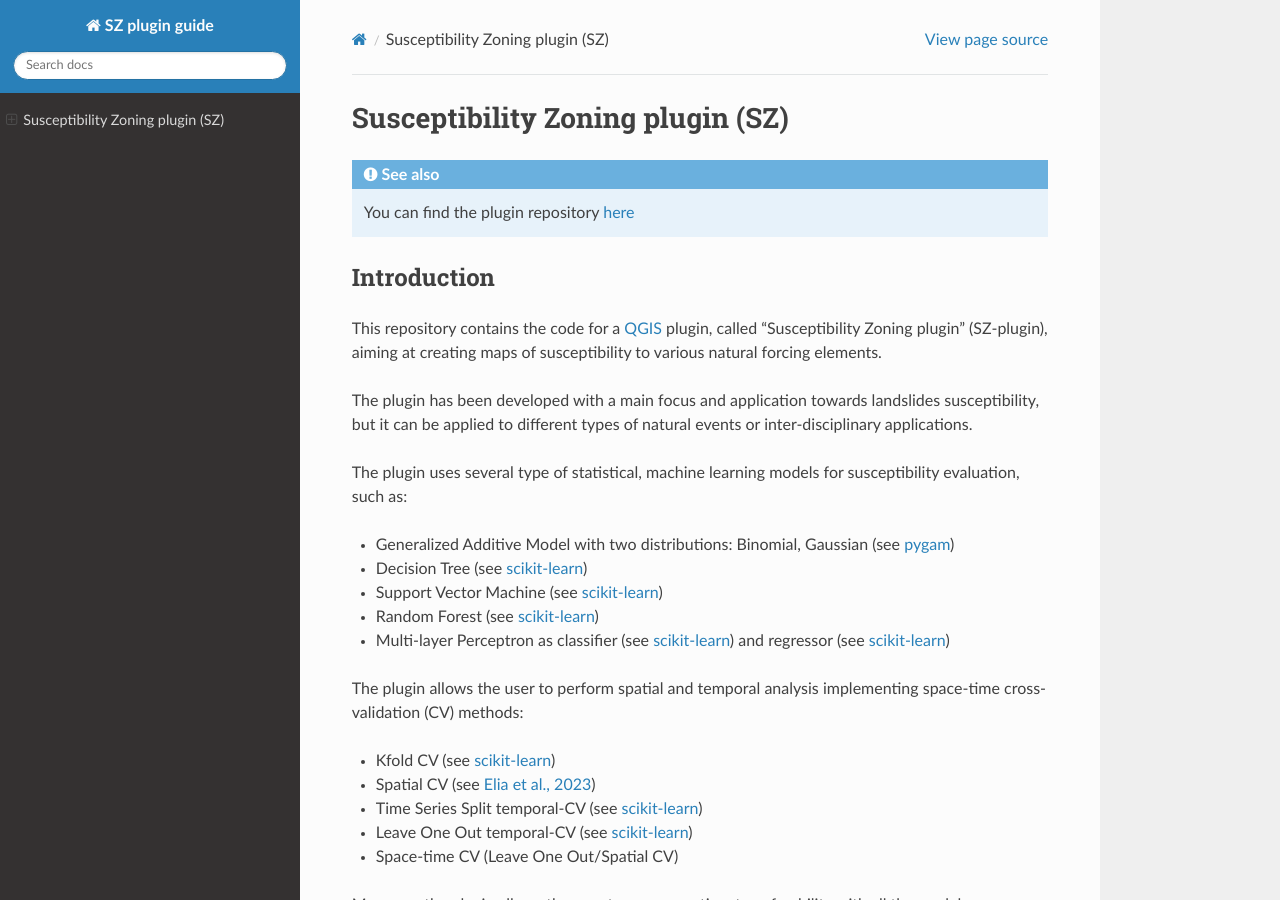
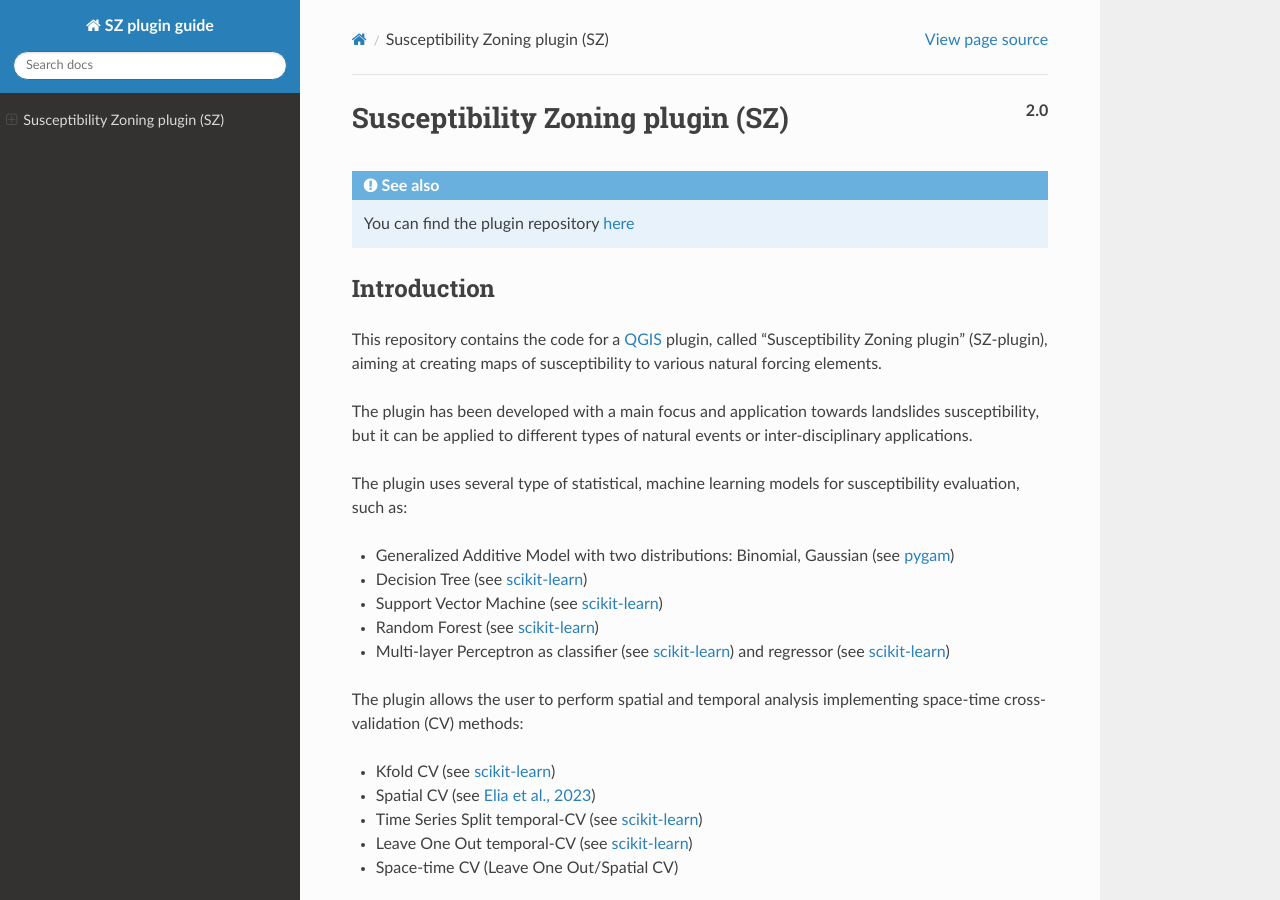
Before and after one commit to SZtools/SZ-docs, a Sphinx documentation site: the page built from docs/source/index.rst, in a window 1280 px wide and 900 px high. Built offline with Sphinx 7.4.7 and the Read the Docs theme 3.1.0, drawn with Linux system fonts in a browser that asks for light colours.

Commit message:
Update index.rst
Adding the version number at the top

```diff
--- a/docs/source/index.rst
+++ b/docs/source/index.rst
@@ -1,3 +1,7 @@
+.. container:: align-right
+
+   **2.0**
+
 Susceptibility Zoning plugin (SZ)
 =================================
 
```
